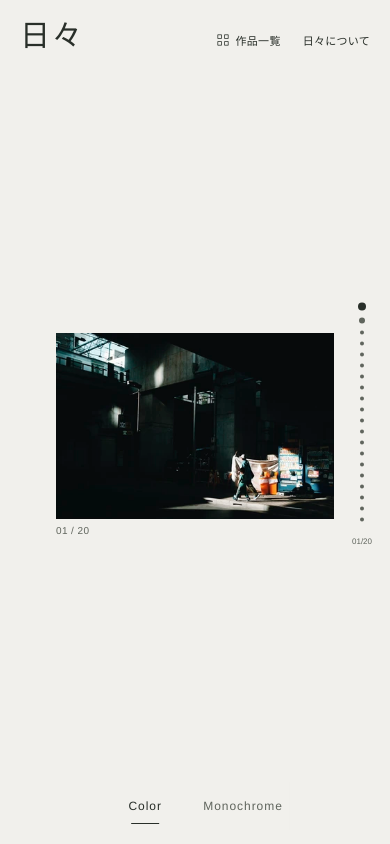
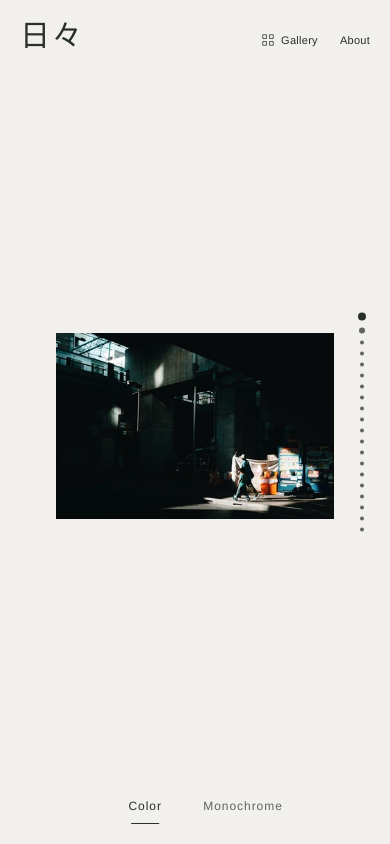
Before and after one commit to bon214/hibi-portfolio, a website: page index.html in a window 390 px wide. Shown: the top 844 px of the page. Drawn offline with Linux system fonts and the light colour scheme.

Commit message:
Simplify gallery navigation labels

```diff
--- a/app.js
+++ b/app.js
@@ -1,6 +1,6 @@
-import { artist, collections, works as allWorks } from './data/works.js?v=20261029-sticky-header';
-import { createWheelGesture, createTouchGesture } from './page-gestures.js?v=20261029-sticky-header';
-import { advanceSpring, nearestStop, adjacentStop, followPosition } from './scroll-motion.js?v=20261029-sticky-header';
+import { artist, collections, works as allWorks } from './data/works.js?v=20261029-gallery-about';
+import { createWheelGesture, createTouchGesture } from './page-gestures.js?v=20261029-gallery-about';
+import { advanceSpring, nearestStop, adjacentStop, followPosition } from './scroll-motion.js?v=20261029-gallery-about';
 
 const $ = (id) => document.getElementById(id);
 const pad = (number) => String(number).padStart(2, '0');
@@ -469,7 +469,6 @@ function buildPhotoPositionNavigation() {
     button.className = 'photo-position-button';
     button.dataset.id = work.id;
     button.setAttribute('aria-label', `${index + 1}枚目の写真へ移動（全${works.length}枚）`);
-    button.title = `${pad(index + 1)} / ${pad(works.length)}`;
     const marker = document.createElement('span');
     marker.className = 'photo-position-marker';
     marker.setAttribute('aria-hidden', 'true');
@@ -489,7 +488,6 @@ function updatePhotoPositionNavigation() {
     button.dataset.distance = String(Math.min(2, Math.abs(index - currentIndex)));
     button.tabIndex = selected ? 0 : -1;
   });
-  $('photo-position-count').textContent = `${pad(works.length ? currentIndex + 1 : 0)}/${pad(works.length)}`;
   const selected = buttons[currentIndex];
   if (focusedWithin && !photoPositionNav.hidden && selected !== document.activeElement) selected?.focus({ preventScroll: true });
 }
@@ -518,7 +516,7 @@ function renderView() {
   $('work-view').hidden = isIndex;
   $('index-view').hidden = !isIndex;
   $('index-toggle').setAttribute('aria-expanded', String(isIndex));
-  $('index-toggle-label').textContent = isIndex ? '鑑賞に戻る' : '作品一覧';
+  $('index-toggle-label').textContent = isIndex ? 'Back to photos' : 'Gallery';
   $('gallery').hidden = !works.length;
   $('gallery-end').hidden = !works.length;
   if ($('collection-empty')) $('collection-empty').hidden = works.length > 0;
@@ -590,7 +588,6 @@ function buildGallery() {
     const entry = { article, figure, button, image, index, entered: index === 0 };
     entries.push(entry);
     button.setAttribute('aria-label', `写真 ${index + 1}`);
-    article.querySelector('.work-number').textContent = `${pad(index + 1)} / ${pad(works.length)}`;
     const caption = [work.title, work.caption].filter(Boolean).join(' — ');
     article.querySelector('.work-caption').textContent = caption;
     article.querySelector('.work-caption').hidden = !caption;
--- a/index.html
+++ b/index.html
@@ -16,8 +16,8 @@
   <meta name="twitter:card" content="summary_large_image">
   <title>日々 — Photography</title>
   <link rel="icon" type="image/svg+xml" href="assets/favicon.svg">
-  <link rel="stylesheet" href="styles.css?v=20261029-sticky-header">
-  <script type="module" src="app.js?v=20261029-sticky-header"></script>
+  <link rel="stylesheet" href="styles.css?v=20261029-gallery-about">
+  <script type="module" src="app.js?v=20261029-gallery-about"></script>
 </head>
 <body>
   <a class="skip-link" href="#main">作品へ移動</a>
@@ -25,8 +25,8 @@
     <header class="site-header">
       <a class="wordmark" href="./" aria-label="日々・最初の作品へ"><span class="wordmark-name">日々</span><span class="wordmark-sub">Street Photographer</span></a>
       <nav class="header-nav" aria-label="メインメニュー">
-        <button class="nav-button" id="index-toggle" aria-controls="index-view" aria-expanded="false"><svg viewBox="0 0 16 16" aria-hidden="true"><path d="M1 1h5v5H1zM10 1h5v5h-5zM1 10h5v5H1zM10 10h5v5h-5z"/></svg><span id="index-toggle-label">作品一覧</span></button>
-        <button class="nav-button" id="about-open" aria-haspopup="dialog">日々について</button>
+        <button class="nav-button" id="index-toggle" aria-controls="index-view" aria-expanded="false"><svg viewBox="0 0 16 16" aria-hidden="true"><path d="M1 1h5v5H1zM10 1h5v5h-5zM1 10h5v5H1zM10 10h5v5h-5z"/></svg><span id="index-toggle-label" lang="en">Gallery</span></button>
+        <button class="nav-button" id="about-open" aria-haspopup="dialog" lang="en">About</button>
       </nav>
     </header>
     <div class="collection-dock" role="group" aria-label="作品の種類" id="collection-switch">
@@ -35,7 +35,6 @@
     </div>
     <nav id="photo-position-nav" class="photo-position-nav" aria-label="写真の閲覧位置" hidden>
       <div id="photo-position-buttons" class="photo-position-buttons"></div>
-      <p id="photo-position-count" class="photo-position-count" aria-hidden="true">01/20</p>
     </nav>
     <main id="main" tabindex="-1">
       <div id="collection-empty" class="collection-empty" hidden><p>作品を準備しています。</p><p>公開まで、Instagramでご覧いただけます。</p><a class="instagram-link underlined-button" href="https://www.instagram.com/hibi_mono/" target="_blank" rel="noopener noreferrer">Instagramで見る ↗</a></div>
@@ -48,7 +47,7 @@
                 <div class="gallery-photo"><img class="work-image" src="assets/photos/provided/hibi-color-a98db0f242d2-800.webp" srcset="assets/photos/provided/hibi-color-a98db0f242d2-400.webp 400w, assets/photos/provided/hibi-color-a98db0f242d2-800.webp 800w, assets/photos/provided/hibi-color-a98db0f242d2-1400.webp 1400w, assets/photos/provided/hibi-color-a98db0f242d2-2200.webp 2200w" sizes="(max-width: 600px) min(calc(100vw - 112px), calc(max(1px, 100svh - 200px) * 1.4986376021798364)), min(calc(100vw - 158px), calc(max(1px, 100svh - 200px) * 1.4986376021798364))" width="2200" height="1468" alt="高架下の光が差す歩道を二人が歩き、奥に自動販売機、上方に電車が見える。" fetchpriority="high" decoding="async" draggable="false"></div>
                 <div class="work-error" role="alert" hidden><p>写真を読み込めませんでした。</p><button class="underlined-button">もう一度読み込む</button></div>
               </div>
-              <figcaption class="work-meta"><span class="work-number">01 / 20</span><p class="work-caption" hidden></p></figcaption>
+              <figcaption class="work-meta"><p class="work-caption" hidden></p></figcaption>
             </figure>
           </article>
         </div>
--- a/styles.css
+++ b/styles.css
@@ -70,7 +70,6 @@ svg { display: block; flex: 0 0 auto; fill: none; stroke: currentColor; stroke-w
 .photo-position-marker { display: block; flex: 0 0 auto; width: var(--marker-size); height: var(--marker-size); border-radius: 50%; background: currentColor; transition: width 180ms ease, height 180ms ease, background-color 180ms ease; }
 .photo-position-button:hover { color: var(--ink); }
 .photo-position-button:focus-visible { outline-offset: 1px; }
-.photo-position-count { margin: 8px 0 0; font-size: 9px; line-height: 1.5; font-variant-numeric: tabular-nums; text-align: center; white-space: nowrap; }
 .collection-empty { min-height: calc(100svh - 128px); display: flex; flex-direction: column; align-items: center; justify-content: center; padding: 40px 20px 100px; font-size: 13px; line-height: 1.8; text-align: center; }
 .collection-empty p + p { color: var(--muted); margin-top: 0; }
 main { flex: 1; outline: 0; }
@@ -85,7 +84,6 @@ main { flex: 1; outline: 0; }
 .gallery-photo { display: block; width: 100%; line-height: 0; }
 .work-image { display: block; width: 100%; height: auto; aspect-ratio: var(--work-ratio); object-fit: contain; }
 .work-meta { display: flex; flex-wrap: wrap; align-items: center; justify-content: space-between; gap: 0 20px; min-height: 24px; }
-.work-number { color: var(--muted); font-size: 11px; font-variant-numeric: tabular-nums; letter-spacing: .04em; }
 .work-caption { width: 100%; margin: 8px 0 0; font-size: 12px; line-height: 1.8; }
 .work-entry.has-error .gallery-photo { visibility: hidden; }
 .work-error { position: absolute; inset: 0; display: flex; flex-direction: column; align-items: center; justify-content: center; padding: 20px; margin: 0; text-align: center; color: var(--muted); font-size: 13px; line-height: 2; }
@@ -158,9 +156,7 @@ body:has(dialog[open]) { overflow: hidden; }
   .nav-button svg { width: 12px; height: 12px; }
   .collection-dock { bottom: 14px; }
   .work-view { padding-top: 8px; }
-  .photo-position-count { font-size: 8px; }
   .work-meta { gap: 0 12px; }
-  .work-number { font-size: 10px; }
   .gallery-end { gap: 8px 28px; padding-bottom: 44px; font-size: 11px; }
   .text-button { font-size: 11px; }
   .site-footer { margin: 0 20px; }
@@ -192,6 +188,5 @@ body:has(dialog[open]) { overflow: hidden; }
 @media (max-height:380px) {
   .photo-position-buttons { gap: 0; }
   .photo-position-button { height: calc(var(--marker-size) + 2px); padding: 1px 0; }
-  .photo-position-count { margin-top: 4px; }
 }
 @media (prefers-reduced-motion: reduce) { *, *::before, *::after { animation: none !important; transition: none !important; scroll-behavior: auto !important; } }
```
Also changed, not shown: docs/update-guide.md (+1 -1 lines), README.md.
